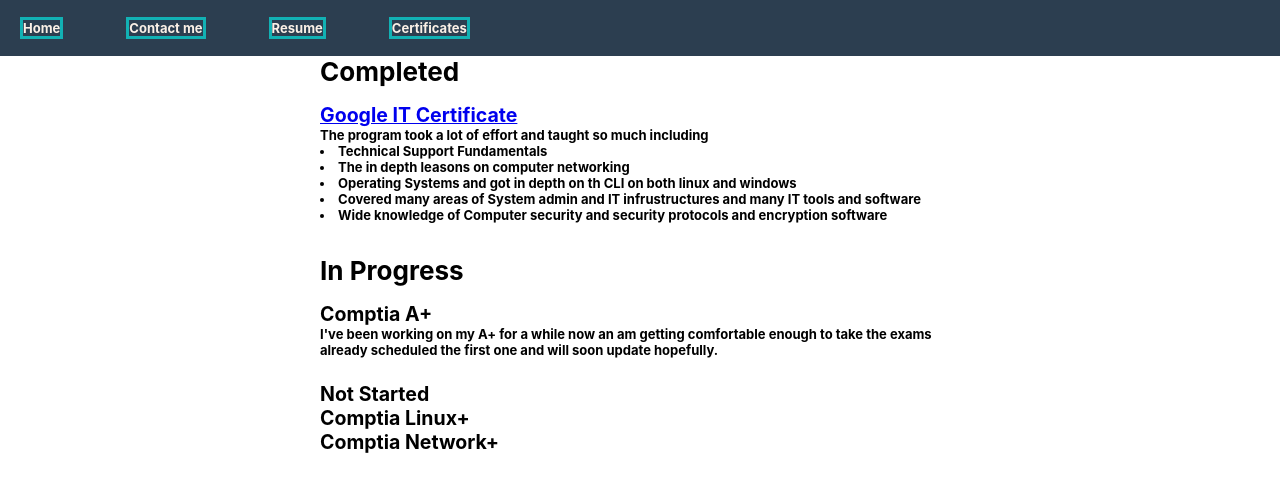
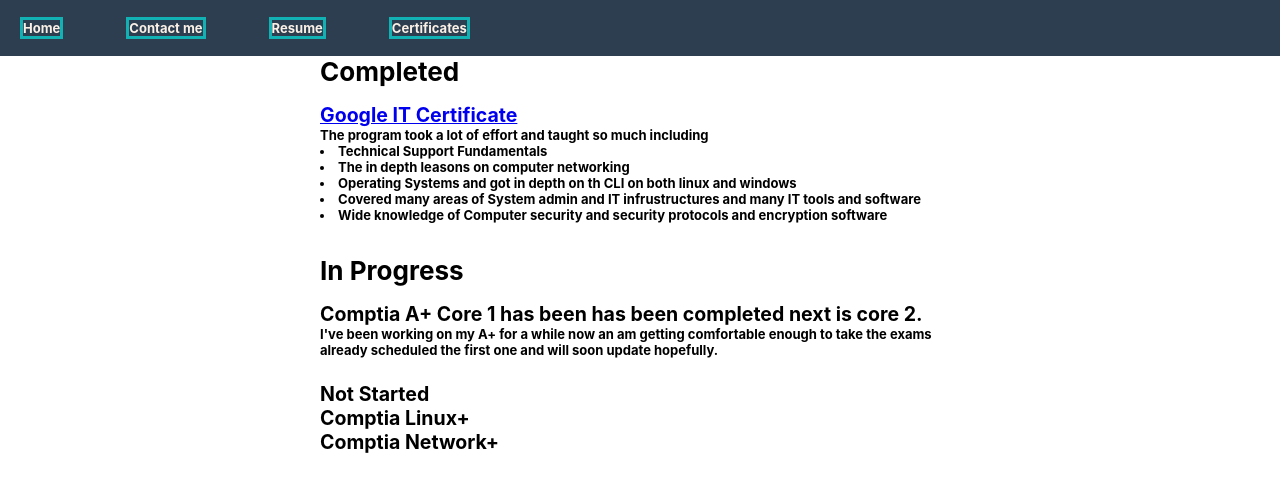
Before and after one commit to Jtenore/my_site, a React (Create React App) app: page /Certificate in a window 1280 px wide. Shown: the top 492 px of the page. Built offline with nearby package versions, Linux system fonts and the light colour scheme; the HTML template or start-up script is replaced by a standard one.

Commit message:
added my core 1 completion

```diff
--- a/src/components/Certificate.js
+++ b/src/components/Certificate.js
@@ -26,6 +26,7 @@
 			<br/>
 			<h2>
 				Comptia A+
+				Core 1 has been has been completed next is core 2.
 			</h2>
 			<p>
 				I've been working on my A+ for a while now an am getting comfortable enough to take the exams already scheduled the first one and will soon update hopefully.
```
